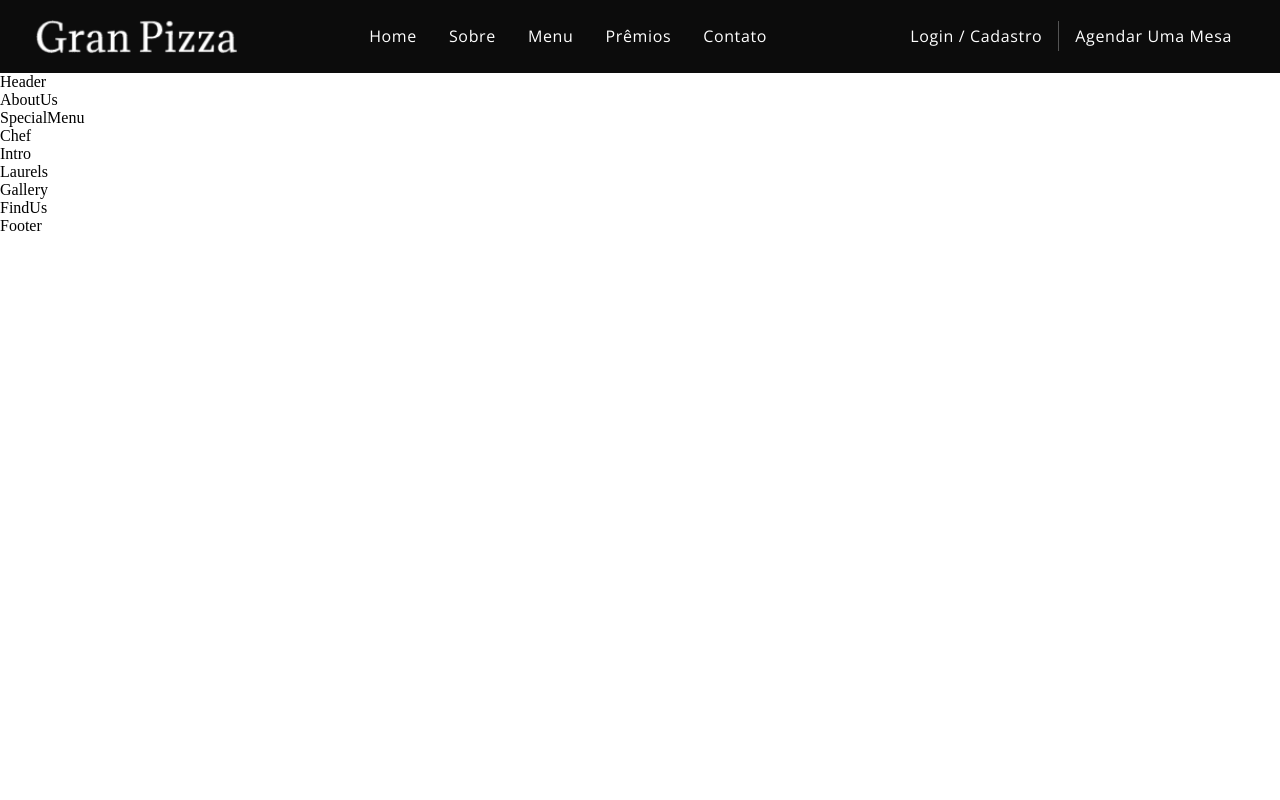
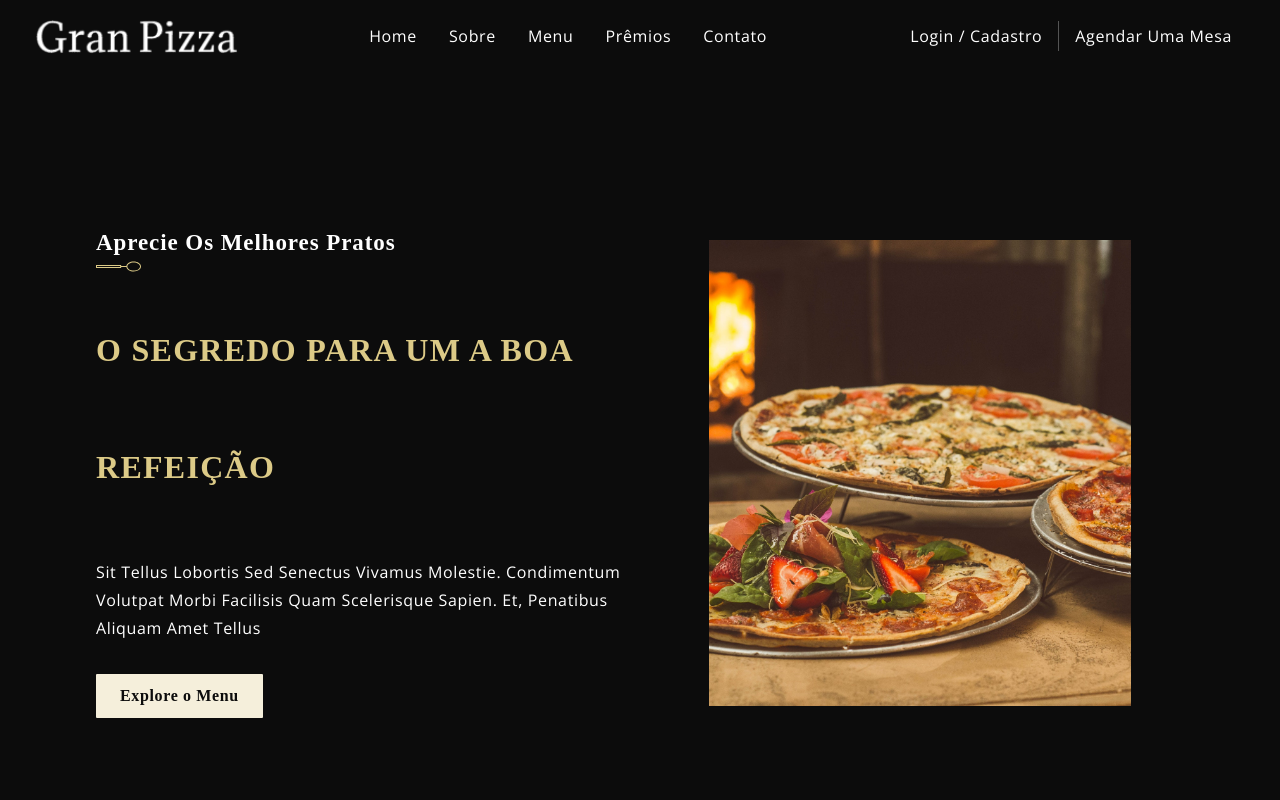
Before and after one commit to DanielEgiidio/gran-pizza, a React (Create React App) app: page / in a window 1280 px wide. Shown: the top 800 px of the page. Built offline with nearby package versions, Linux system fonts and the light colour scheme; a web font is replaced by a local one.

Commit message:
Sessão do Header

```diff
--- a/src/App.css
+++ b/src/App.css
@@ -53,7 +53,7 @@
 }
 
 .custom__button {
-  background-color: var(--color-crimson);
+    background-color: var(--color-crimson);
     color: var(--color-black);
     font-family: var(--font-base);
     font-weight: 700;
--- a/src/components/SubHeading/SubHeading.jsx
+++ b/src/components/SubHeading/SubHeading.jsx
@@ -1,8 +1,11 @@
-import React from 'react';
+import React from "react";
 
-const SubHeading = () => (
-  <div>
-    SubHeading
+import { images } from "../../constants";
+
+const SubHeading = ({ title }) => (
+  <div style={{ marginBottom: "1rem" }}>
+    <p className="p__cormorant">{title}</p>
+    <img src={images.spoon} alt="spoon" className="spoon__img" />
   </div>
 );
 
--- a/src/constants/images.js
+++ b/src/constants/images.js
@@ -22,11 +22,13 @@
 import gericht from "../assets/gericht.png";
 import granpizza from "../assets/granpizza.png";
 import gp from "../assets/gp.png";
+import pizzawelcome from "../assets/pizzawelcome.png";
 
 export default {
   bg,
   chef,
   G,
+  pizzawelcome,
   gp,
   granpizza,
   gallery01,
--- a/src/container/Header/Header.css
+++ b/src/container/Header/Header.css
@@ -0,0 +1,16 @@
+.app__header {
+  background-color: var(--color-black);
+}
+
+.app__header-h1 {
+  font-family: var(--font-base);
+  color: var(--color-golden);
+  letter-spacing: 0.04em;
+  text-transform: uppercase;
+  line-height: 117px;
+  font-style: 90px;
+}
+
+.app__header-img img {
+  width: 80%;
+}
--- a/src/container/Header/Header.jsx
+++ b/src/container/Header/Header.jsx
@@ -1,10 +1,28 @@
-import React from 'react';
+import React from "react";
 
-import './Header.css';
+import "./Header.css";
+
+import { images } from "../../constants";
+import { SubHeading } from "../../components";
 
 const Header = () => (
-  <div>
-    Header
+  <div className="app__header app__wrapper section__padding" id="home">
+    <div className="app__wrapper_info">
+      <SubHeading title="Aprecie os Melhores Pratos" />
+      <h1 className="app__header-h1">O Segredo Para um a Boa Refeição</h1>
+      <p className="p__opensans" style={{ margin: "2rem 0" }}>
+        Sit tellus lobortis sed senectus vivamus molestie. Condimentum volutpat
+        morbi facilisis quam scelerisque sapien. Et, penatibus aliquam amet
+        tellus{" "}
+      </p>
+      <button type="button" className="custom__button">
+        Explore o Menu
+      </button>
+    </div>
+
+    <div className="app__wrapper_img">
+      <img src={images.pizzawelcome} alt="header img" />
+    </div>
   </div>
 );
 
```
Also changed, not shown: src/assets/pizzawelcome.png (added).
